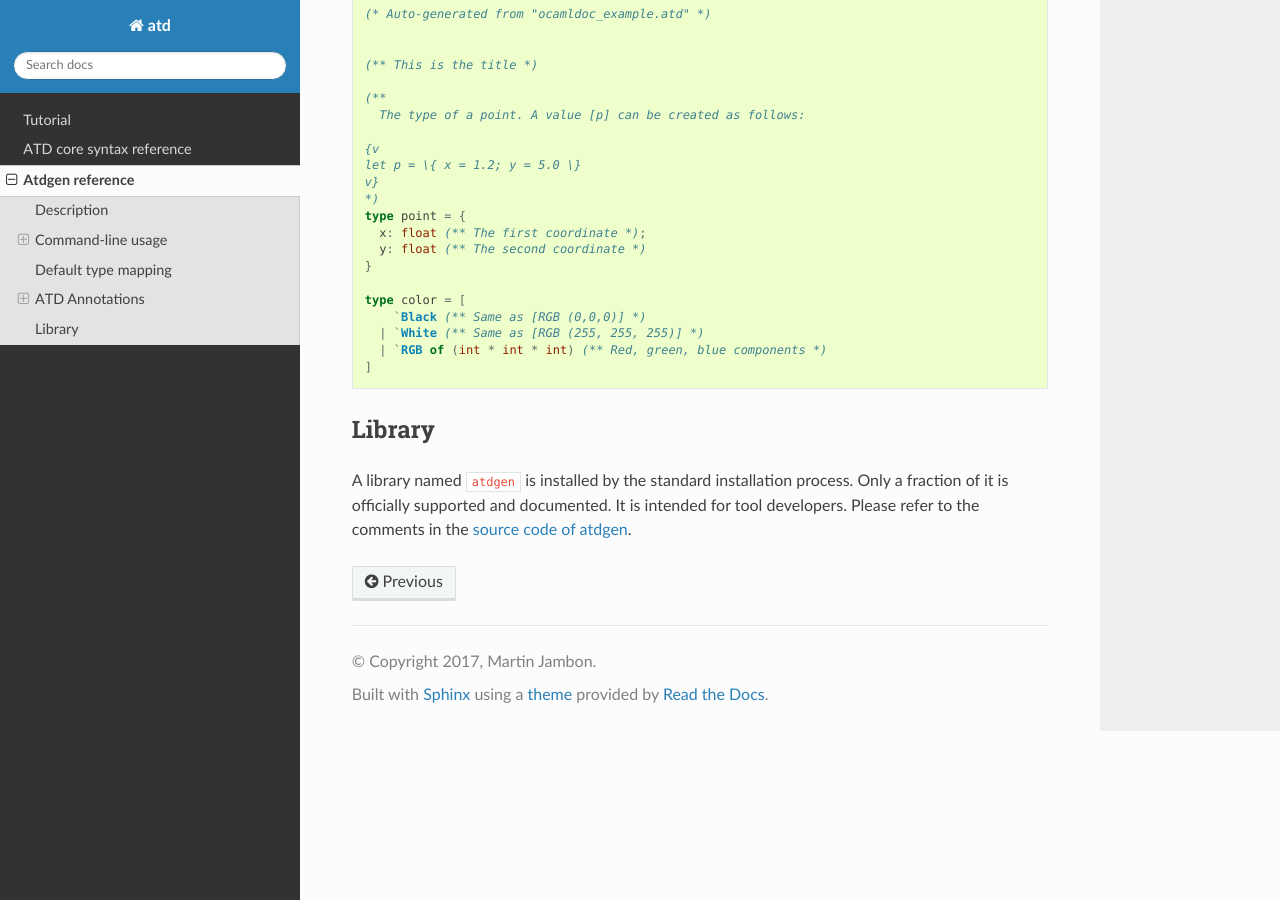
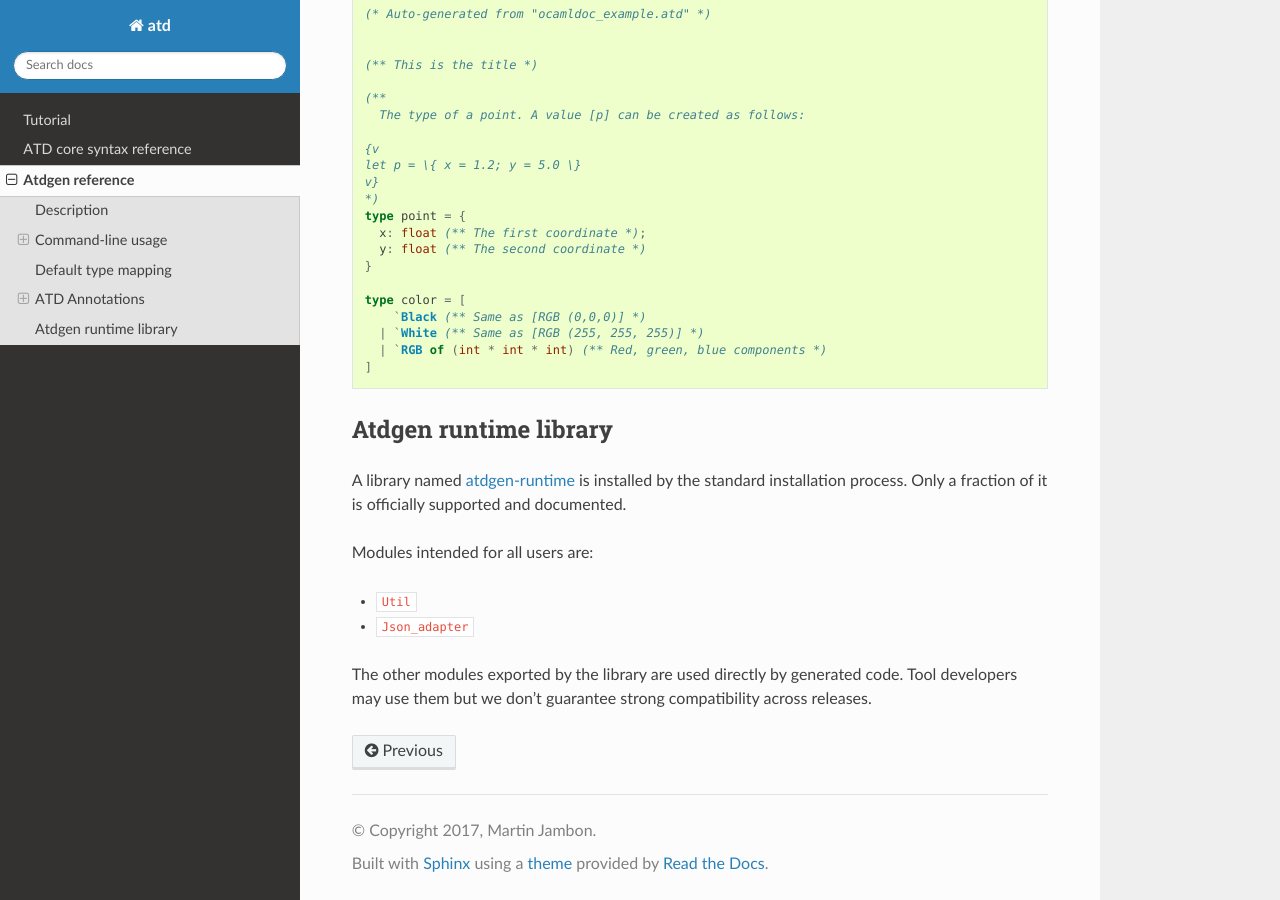
Before and after one commit to ahrefs/atd, a Sphinx documentation site: the page built from doc/atdgen.rst, in a window 1280 px wide and 900 px high, scrolled down 28993 px. Built offline with Sphinx 7.4.7 and the Read the Docs theme 2.0.0, drawn with Linux system fonts in a browser that asks for light colours.

Commit message:
Update link to atdgen's runtime library

```diff
--- a/doc/atdgen.rst
+++ b/doc/atdgen.rst
@@ -1618,10 +1618,17 @@ comments:
       | `RGB of (int * int * int) (** Red, green, blue components *)
     ]
 
-Library
-=======
-
-A library named ``atdgen`` is installed by the standard installation
+Atdgen runtime library
+======================
+
+A library named `atdgen-runtime <https://github.com/mjambon/atd/tree/master/atdgen-runtime/src>`_ is installed by the standard installation
 process. Only a fraction of it is officially supported and documented.
-It is intended for tool developers. Please refer to the comments in the
-`source code of atdgen <https://github.com/mjambon/atd>`__.
+
+Modules intended for all users are:
+
+-  ``Util``
+-  ``Json_adapter``
+
+The other modules exported by the library are used directly by
+generated code. Tool developers may use them but we don't guarantee
+strong compatibility across releases.
```
